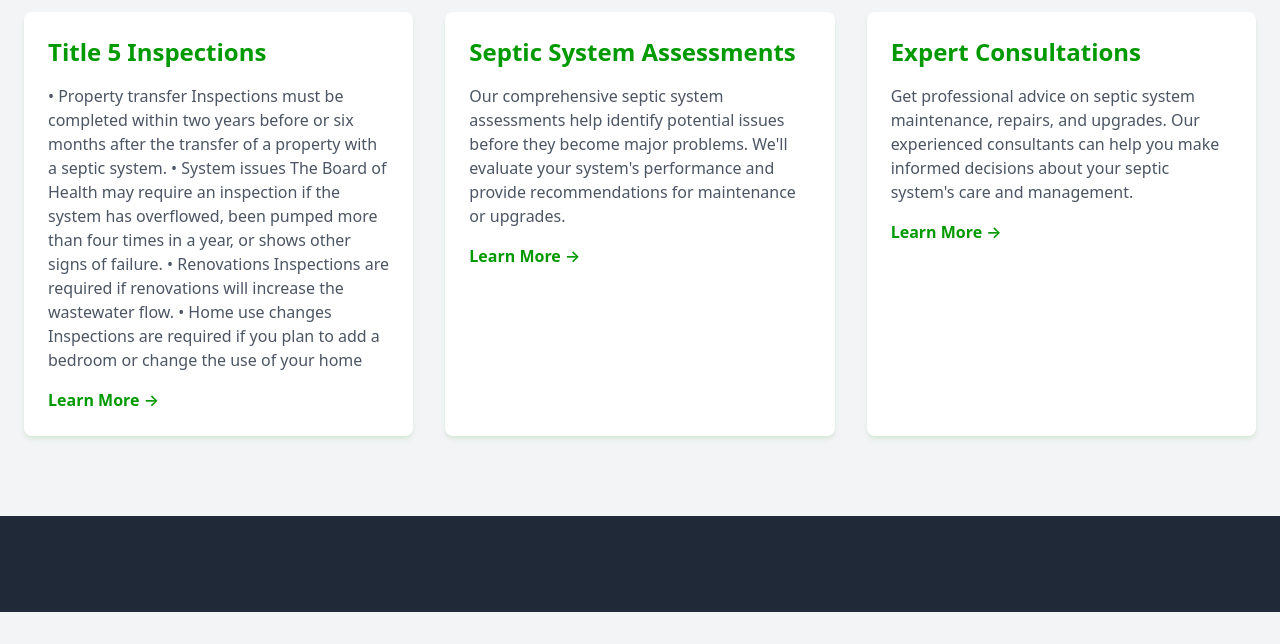
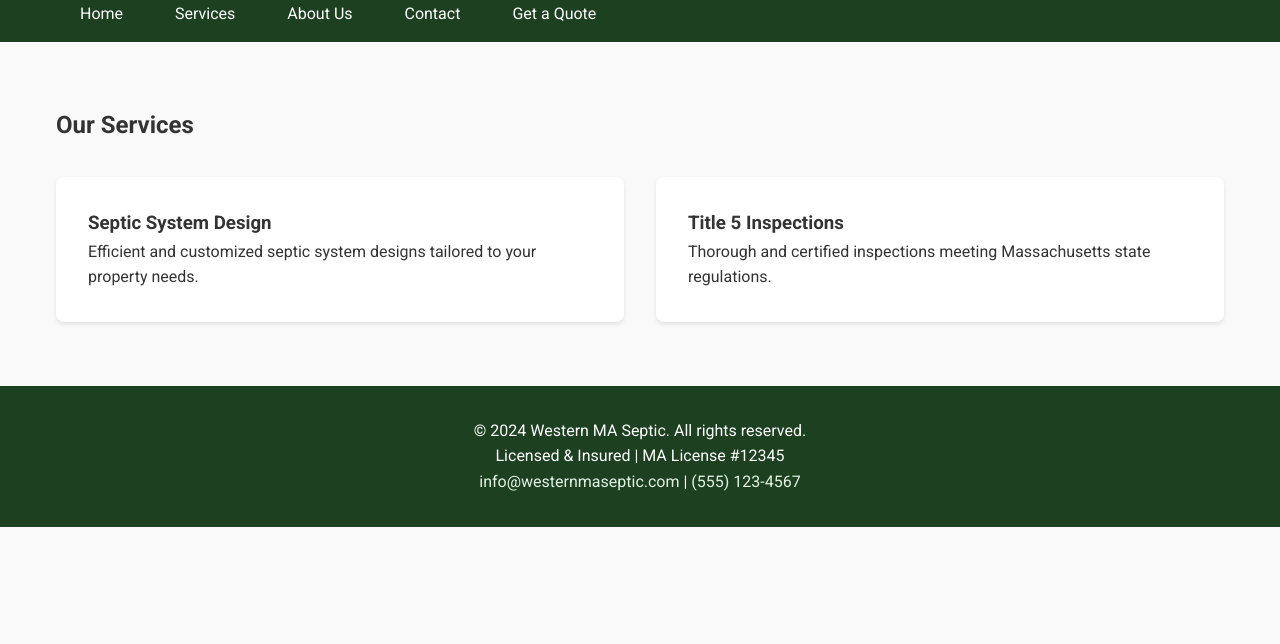
Before and after one commit to fmccool/WesternMASeptic, a plain HTML site: page services.html in a window 1280 px wide. Shown: the part 156-800 px from the top of the page. Drawn offline with nearby package versions, Linux system fonts and the light colour scheme.

Commit message:
services.html

```diff
--- a/services.html
+++ b/services.html
@@ -3,72 +3,155 @@
 <head>
     <meta charset="UTF-8">
     <meta name="viewport" content="width=device-width, initial-scale=1.0">
-    <title>Our Services - Western MA Septic</title>
-    <link href="https://cdnjs.cloudflare.com/ajax/libs/tailwindcss/2.2.19/tailwind.min.css" rel="stylesheet">
-    <script src="https://cdnjs.cloudflare.com/ajax/libs/alpinejs/2.3.0/alpine-ie11.min.js" defer></script>
+    <meta name="description" content="Western MA Septic offers professional septic system designs, inspections, and consultation services. Contact us for reliable and efficient septic solutions in Western Massachusetts.">
+    <meta name="keywords" content="septic system design, septic inspections, Western MA, septic services, septic maintenance, Title 5 inspections">
+    <meta name="author" content="Western MA Septic">
+    <title>Western MA Septic - Services</title>
+    <link href="https://fonts.googleapis.com/css2?family=Roboto:wght@400;700&display=swap" rel="stylesheet">
     <style>
-        .bg-primary { background-color: #009900; }
-        .bg-secondary { background-color: #006600; }
-        .text-primary { color: #009900; }
-        .border-primary { border-color: #009900; }
-        .hover\:bg-secondary:hover { background-color: #006600; }
-        .shadow-custom {
-            box-shadow: 0 4px 6px -1px rgba(0, 153, 0, 0.1), 0 2px 4px -1px rgba(0, 153, 0, 0.06);
+        :root {
+            --primary-color: #2d5a29;
+            --secondary-color: #1d4020;
+            --accent-color: #e3f2e3;
+            --text-dark: #333;
+            --text-light: #666;
+        }
+
+        * {
+            box-sizing: border-box;
+            margin: 0;
+            padding: 0;
+        }
+
+        body {
+            font-family: 'Roboto', sans-serif;
+            line-height: 1.6;
+            color: var(--text-dark);
+            background-color: #f9f9f9;
+        }
+
+        header {
+            background-color: var(--primary-color);
+            color: white;
+            padding: 2rem 1rem;
+            text-align: center;
+        }
+
+        nav {
+            background-color: var(--secondary-color);
+            padding: 1rem;
+            position: sticky;
+            top: 0;
+            z-index: 100;
+        }
+
+        nav a {
+            color: white;
+            text-decoration: none;
+            padding: 0.5rem 1rem;
+            margin: 0 0.5rem;
+            border-radius: 4px;
+            transition: background-color 0.3s;
+        }
+
+        nav a:hover, nav a.active {
+            background-color: var(--primary-color);
+        }
+
+        .container {
+            max-width: 1200px;
+            margin: 0 auto;
+            padding: 0 1rem;
+        }
+
+        .services {
+            padding: 4rem 1rem;
+        }
+
+        .services-grid {
+            display: grid;
+            grid-template-columns: repeat(auto-fit, minmax(250px, 1fr));
+            gap: 2rem;
+            margin-top: 2rem;
+        }
+
+        .service-card {
+            background: white;
+            padding: 2rem;
+            border-radius: 8px;
+            box-shadow: 0 2px 4px rgba(0,0,0,0.1);
+            transition: transform 0.3s, box-shadow 0.3s;
+        }
+
+        .service-card:hover {
+            transform: translateY(-10px);
+            box-shadow: 0 4px 8px rgba(0,0,0,0.2);
+        }
+
+        footer {
+            background-color: var(--secondary-color);
+            color: white;
+            padding: 2rem 1rem;
+            text-align: center;
+        }
+
+        footer a {
+            color: var(--accent-color);
+            text-decoration: none;
+        }
+
+        footer a:hover {
+            text-decoration: underline;
+        }
+
+        @media (max-width: 768px) {
+            nav a {
+                display: block;
+                margin: 0.5rem 0;
+            }
         }
     </style>
 </head>
-<body class="font-sans bg-gray-100">
-    <header class="bg-primary text-white shadow-lg">
-        <nav class="container mx-auto px-6 py-3 flex justify-between items-center">
-            <div class="flex items-center">
-                <svg class="h-10 w-10 mr-3" viewBox="0 0 100 100">
-                    <!-- Your logo SVG code here -->
-                </svg>
-                <span class="font-bold text-xl">Western MA Septic</span>
-            </div>
-            <div class="hidden md:flex items-center space-x-8">
-                <a href="index.html" class="hover:text-green-200 transition duration-300">Home</a>
-                <a href="services.html" class="hover:text-green-200 transition duration-300">Services</a>
-                <a href="about.html" class="hover:text-green-200 transition duration-300">About</a>
-                <a href="contact.html" class="hover:text-green-200 transition duration-300">Contact</a>
-                <a href="schedule.html" class="bg-white text-primary px-4 py-2 rounded-full font-semibold hover:bg-green-100 transition duration-300">Schedule Inspection</a>
-            </div>
-        </nav>
+<body>
+    <header>
+        <div class="container">
+            <h1>Western MA Septic</h1>
+            <p>Your Trusted Partner in Septic System Solutions</p>
+        </div>
     </header>
 
-    <main class="container mx-auto px-6 py-8">
-        <h1 class="text-4xl font-bold text-gray-800 mb-8">Our Services</h1>
+    <nav>
+        <div class="container">
+            <a href="index.html">Home</a>
+            <a href="services.html">Services</a>
+            <a href="about.html">About Us</a>
+            <a href="contact.html">Contact</a>
+            <a href="quote.html">Get a Quote</a>
+        </div>
+    </nav>
 
-        <div class="grid grid-cols-1 md:grid-cols-2 lg:grid-cols-3 gap-8">
-            <div class="bg-white rounded-lg shadow-custom p-6">
-                <h2 class="text-2xl font-semibold text-primary mb-4">Title 5 Inspections</h2>
-                <p class="text-gray-600 mb-4">•	Property transfer
-                            Inspections must be completed within two years before or six months after the transfer of a property with a septic system.
-                            •	System issues
-                                The Board of Health may require an inspection if the system has overflowed, been pumped more than four times in a year, or shows other signs of failure.
-                            •	Renovations
-                            Inspections are required if renovations will increase the wastewater flow.
-                            •	Home use changes
-                            Inspections are required if you plan to add a bedroom or change the use of your home</p>
-                <a href="title5.html" class="text-primary font-semibold hover:text-secondary transition duration-300">Learn More →</a>
-            </div>
-
-            <div class="bg-white rounded-lg shadow-custom p-6">
-                <h2 class="text-2xl font-semibold text-primary mb-4">Septic System Assessments</h2>
-                <p class="text-gray-600 mb-4">Our comprehensive septic system assessments help identify potential issues before they become major problems. We'll evaluate your system's performance and provide recommendations for maintenance or upgrades.</p>
-                <a href="assessments.html" class="text-primary font-semibold hover:text-secondary transition duration-300">Learn More →</a>
-            </div>
-
-            <div class="bg-white rounded-lg shadow-custom p-6">
-                <h2 class="text-2xl font-semibold text-primary mb-4">Expert Consultations</h2>
-                <p class="text-gray-600 mb-4">Get professional advice on septic system maintenance, repairs, and upgrades. Our experienced consultants can help you make informed decisions about your septic system's care and management.</p>
-                <a href="consultations.html" class="text-primary font-semibold hover:text-secondary transition duration-300">Learn More →</a>
+    <main class="services">
+        <div class="container">
+            <h2>Our Services</h2>
+            <div class="services-grid">
+                <div class="service-card">
+                    <h3>Septic System Design</h3>
+                    <p>Efficient and customized septic system designs tailored to your property needs.</p>
+                </div>
+                <div class="service-card">
+                    <h3>Title 5 Inspections</h3>
+                    <p>Thorough and certified inspections meeting Massachusetts state regulations.</p>
+                </div>
             </div>
         </div>
     </main>
 
-    <footer class="bg-gray-800 text-white py-12 mt-12">
-        <!-- Footer content (same as your main page) -->
+    <footer>
+        <div class="container">
+            <p>&copy; 2024 Western MA Septic. All rights reserved.</p>
+            <p>Licensed & Insured | MA License #12345</p>
+            <p><a href="mailto:info@westernmaseptic.com">info@westernmaseptic.com</a> | <a href="tel:5551234567">(555) 123-4567</a></p>
+        </div>
     </footer>
 </body>
 </html>
```
